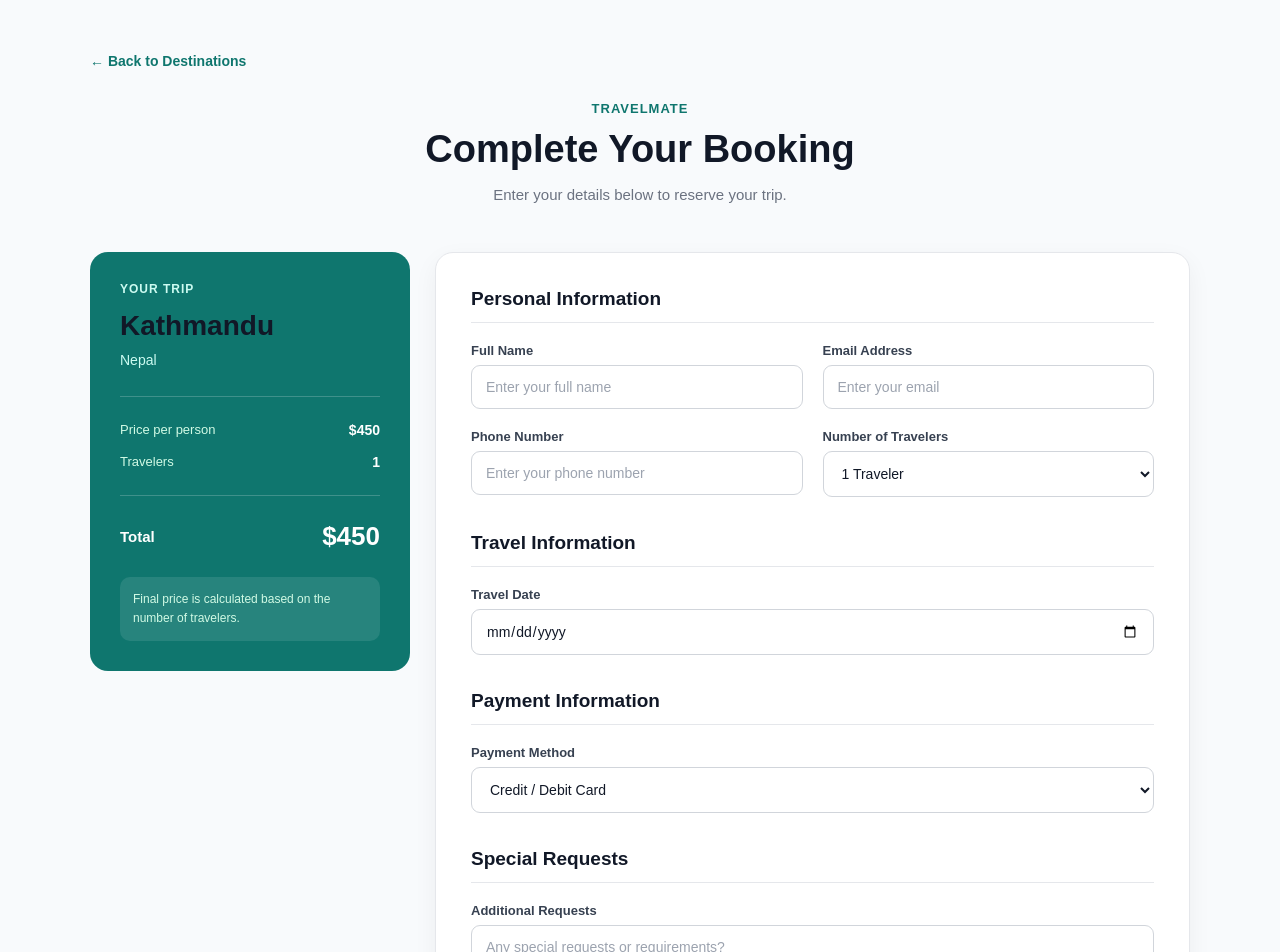
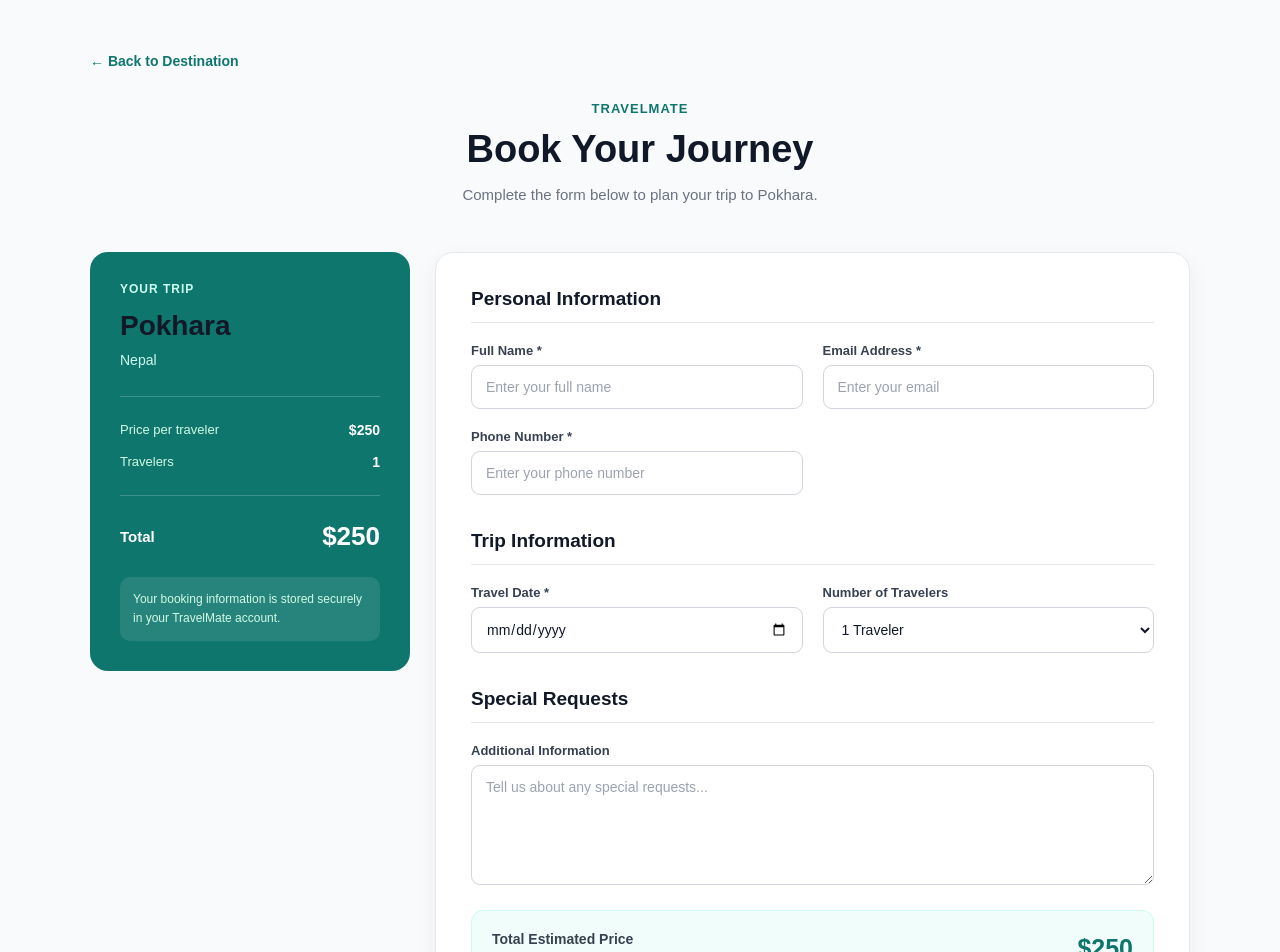
Before and after one commit to Divya-Bhandari/learning, a React (Vite) app in the folder TravelMate/TravelMate/: page /booking/1 in a window 1280 px wide. Shown: the part 80-1032 px from the top of the page. Built offline with nearby package versions, Linux system fonts and the light colour scheme.

Commit message:
Complete booking page

```diff
--- a/TravelMate/TravelMate/src/components/booking/Booking.jsx
+++ b/TravelMate/TravelMate/src/components/booking/Booking.jsx
@@ -1,37 +1,28 @@
 import { useState } from "react";
 import { Link, useNavigate, useParams } from "react-router-dom";
+
 import "./Booking.css";
 
-const destinationData = {
-  "1": {
-    destination: "Kathmandu",
+const destinations = {
+  1: {
+    name: "Pokhara",
     country: "Nepal",
-    price: 450,
+    price: 250,
   },
-  "2": {
-    destination: "Bhutan",
-    country: "Bhutan",
-    price: 850,
+  2: {
+    name: "Kathmandu",
+    country: "Nepal",
+    price: 200,
   },
-  "3": {
-    destination: "Paris",
-    country: "France",
-    price: 1200,
+  3: {
+    name: "Chitwan",
+    country: "Nepal",
+    price: 220,
   },
-  "4": {
-    destination: "Rome",
-    country: "Italy",
-    price: 1100,
-  },
-  "5": {
-    destination: "Tokyo",
-    country: "Japan",
-    price: 1400,
-  },
-  "6": {
-    destination: "Switzerland",
-    country: "Switzerland",
-    price: 1500,
+  4: {
+    name: "Everest Base Camp",
+    country: "Nepal",
+    price: 650,
   },
 };
 
@@ -39,30 +30,18 @@ const Booking = () => {
   const { id } = useParams();
   const navigate = useNavigate();
 
-  const destination =
-    destinationData[id] || {
-      destination: "Travel Destination",
-      country: "Unknown",
-      price: 500,
-    };
-
-  const savedUser =
-    JSON.parse(localStorage.getItem("travelmateUser")) || {};
+  const destination = destinations[id];
 
   const [formData, setFormData] = useState({
-    name: savedUser.name || "",
-    email: savedUser.email || "",
+    name: "",
+    email: "",
     phone: "",
-    travelers: 1,
     date: "",
-    payment: "Credit / Debit Card",
+    travelers: "1",
     requests: "",
   });
 
   const [error, setError] = useState("");
-
-  const totalPrice =
-    destination.price * Number(formData.travelers || 1);
 
   const handleChange = (e) => {
     const { name, value } = e.target;
@@ -86,95 +65,121 @@ const Booking = () => {
       return;
     }
 
-    if (!formData.name.trim()) {
-      setError("Please enter your full name.");
+    if (
+      !formData.name.trim() ||
+      !formData.email.trim() ||
+      !formData.phone.trim() ||
+      !formData.date
+    ) {
+      setError("Please complete all required fields.");
       return;
     }
 
-    if (!formData.email.trim()) {
-      setError("Please enter your email address.");
-      return;
-    }
-
-    if (!formData.phone.trim()) {
-      setError("Please enter your phone number.");
-      return;
-    }
-
-    if (!formData.date) {
-      setError("Please select your travel date.");
-      return;
-    }
-
-    const selectedDate = new Date(formData.date);
-    const today = new Date();
-
-    today.setHours(0, 0, 0, 0);
-
-    if (selectedDate < today) {
-      setError("Travel date cannot be in the past.");
-      return;
-    }
-
-    const newBooking = {
-      id: Date.now(),
-      destination: destination.destination,
+    const booking = {
+      id: Date.now().toString(),
+      destinationId: id,
+      destination: destination.name,
       country: destination.country,
       name: formData.name,
       email: formData.email,
       phone: formData.phone,
+      date: formData.date,
       travelers: Number(formData.travelers),
-      date: formData.date,
-      payment: formData.payment,
-      price: destination.price,
-      totalPrice,
       requests: formData.requests,
+      pricePerTraveler: destination.price,
+      total:
+        destination.price * Number(formData.travelers),
       status: "Confirmed",
-      createdAt: new Date().toISOString(),
     };
 
     const existingBookings =
-      JSON.parse(localStorage.getItem("travelmateBookings")) || [];
-
-    const updatedBookings = [
-      ...existingBookings,
-      newBooking,
-    ];
+      JSON.parse(
+        localStorage.getItem("travelmateBookings")
+      ) || [];
 
     localStorage.setItem(
       "travelmateBookings",
-      JSON.stringify(updatedBookings)
+      JSON.stringify([
+        ...existingBookings,
+        booking,
+      ])
     );
 
     navigate("/booking-success");
   };
 
+  if (!destination) {
+    return (
+      <main className="booking-page">
+        <div className="booking-container">
+
+          <Link
+            to="/destinations"
+            className="booking-back"
+          >
+            ← Back to Destinations
+          </Link>
+
+          <div className="booking-form-card">
+
+            <h2>Destination Not Found</h2>
+
+            <p>
+              The destination you are trying to book
+              does not exist.
+            </p>
+
+            <Link to="/destinations">
+              Explore Destinations
+            </Link>
+
+          </div>
+
+        </div>
+      </main>
+    );
+  }
+
+  const total =
+    destination.price *
+    Number(formData.travelers);
+
   return (
     <main className="booking-page">
+
       <div className="booking-container">
 
-        <Link to="/destinations" className="booking-back">
-          ← Back to Destinations
+        <Link
+          to={`/destinations/${id}`}
+          className="booking-back"
+        >
+          ← Back to Destination
         </Link>
 
-        <div className="booking-header">
+        <section className="booking-header">
+
           <span>TravelMate</span>
-          <h1>Complete Your Booking</h1>
+
+          <h1>Book Your Journey</h1>
+
           <p>
-            Enter your details below to reserve your trip.
+            Complete the form below to plan your trip
+            to {destination.name}.
           </p>
-        </div>
 
-        <div className="booking-layout">
+        </section>
 
-          {/* Destination Summary */}
+        <section className="booking-layout">
+
           <aside className="booking-summary">
 
             <div className="booking-summary-label">
               Your Trip
             </div>
 
-            <h2>{destination.destination}</h2>
+            <h2>
+              {destination.name}
+            </h2>
 
             <p className="booking-country">
               {destination.country}
@@ -183,37 +188,49 @@ const Booking = () => {
             <div className="summary-divider"></div>
 
             <div className="summary-row">
-              <span>Price per person</span>
+
+              <span>
+                Price per traveler
+              </span>
+
               <strong>
-                ${destination.price.toLocaleString()}
+                ${destination.price}
               </strong>
+
             </div>
 
             <div className="summary-row">
-              <span>Travelers</span>
+
+              <span>
+                Travelers
+              </span>
+
               <strong>
                 {formData.travelers}
               </strong>
+
             </div>
 
             <div className="summary-divider"></div>
 
             <div className="summary-total">
+
               <span>Total</span>
+
               <strong>
-                ${totalPrice.toLocaleString()}
+                ${total}
               </strong>
+
             </div>
 
             <div className="summary-note">
-              Final price is calculated based on the
-              number of travelers.
+              Your booking information is stored
+              securely in your TravelMate account.
             </div>
 
           </aside>
 
-          {/* Booking Form */}
-          <section className="booking-form-card">
+          <div className="booking-form-card">
 
             {error && (
               <div className="booking-error">
@@ -223,14 +240,18 @@ const Booking = () => {
 
             <form onSubmit={handleSubmit}>
 
-              <div className="form-section">
-                <h2>Personal Information</h2>
+              <section className="form-section">
+
+                <h2>
+                  Personal Information
+                </h2>
 
                 <div className="form-grid">
 
                   <div className="booking-field">
+
                     <label htmlFor="name">
-                      Full Name
+                      Full Name *
                     </label>
 
                     <input
@@ -240,13 +261,14 @@ const Booking = () => {
                       value={formData.name}
                       onChange={handleChange}
                       placeholder="Enter your full name"
-                      required
                     />
+
                   </div>
 
                   <div className="booking-field">
+
                     <label htmlFor="email">
-                      Email Address
+                      Email Address *
                     </label>
 
                     <input
@@ -256,13 +278,14 @@ const Booking = () => {
                       value={formData.email}
                       onChange={handleChange}
                       placeholder="Enter your email"
-                      required
                     />
+
                   </div>
 
                   <div className="booking-field">
+
                     <label htmlFor="phone">
-                      Phone Number
+                      Phone Number *
                     </label>
 
                     <input
@@ -272,11 +295,40 @@ const Booking = () => {
                       value={formData.phone}
                       onChange={handleChange}
                       placeholder="Enter your phone number"
-                      required
                     />
+
+                  </div>
+
+                </div>
+
+              </section>
+
+              <section className="form-section">
+
+                <h2>
+                  Trip Information
+                </h2>
+
+                <div className="form-grid">
+
+                  <div className="booking-field">
+
+                    <label htmlFor="date">
+                      Travel Date *
+                    </label>
+
+                    <input
+                      id="date"
+                      name="date"
+                      type="date"
+                      value={formData.date}
+                      onChange={handleChange}
+                    />
+
                   </div>
 
                   <div className="booking-field">
+
                     <label htmlFor="travelers">
                       Number of Travelers
                     </label>
@@ -287,119 +339,96 @@ const Booking = () => {
                       value={formData.travelers}
                       onChange={handleChange}
                     >
-                      <option value="1">1 Traveler</option>
-                      <option value="2">2 Travelers</option>
-                      <option value="3">3 Travelers</option>
-                      <option value="4">4 Travelers</option>
-                      <option value="5">5 Travelers</option>
-                      <option value="6">6 Travelers</option>
-                      <option value="7">7 Travelers</option>
-                      <option value="8">8 Travelers</option>
-                      <option value="9">9 Travelers</option>
-                      <option value="10">10 Travelers</option>
+                      <option value="1">
+                        1 Traveler
+                      </option>
+
+                      <option value="2">
+                        2 Travelers
+                      </option>
+
+                      <option value="3">
+                        3 Travelers
+                      </option>
+
+                      <option value="4">
+                        4 Travelers
+                      </option>
+
+                      <option value="5">
+                        5 Travelers
+                      </option>
+
+                      <option value="6">
+                        6 Travelers
+                      </option>
+
+                      <option value="7">
+                        7 Travelers
+                      </option>
+
+                      <option value="8">
+                        8 Travelers
+                      </option>
+
+                      <option value="9">
+                        9 Travelers
+                      </option>
+
+                      <option value="10">
+                        10 Travelers
+                      </option>
+
                     </select>
+
                   </div>
 
                 </div>
-              </div>
 
-              <div className="form-section">
-                <h2>Travel Information</h2>
+              </section>
 
-                <div className="booking-field">
+              <section className="form-section">
 
-                  <label htmlFor="date">
-                    Travel Date
-                  </label>
-
-                  <input
-                    id="date"
-                    name="date"
-                    type="date"
-                    value={formData.date}
-                    onChange={handleChange}
-                    min={
-                      new Date()
-                        .toISOString()
-                        .split("T")[0]
-                    }
-                    required
-                  />
-
-                </div>
-              </div>
-
-              <div className="form-section">
-                <h2>Payment Information</h2>
-
-                <div className="booking-field">
-
-                  <label htmlFor="payment">
-                    Payment Method
-                  </label>
-
-                  <select
-                    id="payment"
-                    name="payment"
-                    value={formData.payment}
-                    onChange={handleChange}
-                  >
-                    <option value="Credit / Debit Card">
-                      Credit / Debit Card
-                    </option>
-
-                    <option value="PayPal">
-                      PayPal
-                    </option>
-
-                    <option value="Bank Transfer">
-                      Bank Transfer
-                    </option>
-
-                    <option value="Cash">
-                      Cash
-                    </option>
-                  </select>
-
-                </div>
-              </div>
-
-              <div className="form-section">
-                <h2>Special Requests</h2>
+                <h2>
+                  Special Requests
+                </h2>
 
                 <div className="booking-field">
 
                   <label htmlFor="requests">
-                    Additional Requests
+                    Additional Information
                   </label>
 
                   <textarea
                     id="requests"
                     name="requests"
+                    rows="5"
                     value={formData.requests}
                     onChange={handleChange}
-                    placeholder="Any special requests or requirements?"
-                    rows="5"
-                  ></textarea>
+                    placeholder="Tell us about any special requests..."
+                  />
 
                 </div>
 
-              </div>
+              </section>
 
               <div className="booking-final-total">
 
                 <div>
-                  <span>Booking Total</span>
+
+                  <span>
+                    Total Estimated Price
+                  </span>
+
                   <small>
-                    {formData.travelers} traveler
-                    {Number(formData.travelers) > 1
-                      ? "s"
-                      : ""}
+                    {formData.travelers} traveler(s) × $
+                    {destination.price}
                   </small>
+
                 </div>
 
                 <strong>
-                  ${totalPrice.toLocaleString()}
+                  ${total}
                 </strong>
 
               </div>
@@ -412,16 +441,18 @@ const Booking = () => {
               </button>
 
               <p className="booking-security">
-                Your booking information is stored securely
-                for your TravelMate account.
+                🔒 Your booking information is handled
+                securely by TravelMate.
               </p>
 
             </form>
 
-          </section>
+          </div>
 
-        </div>
+        </section>
+
       </div>
+
     </main>
   );
 };
```
